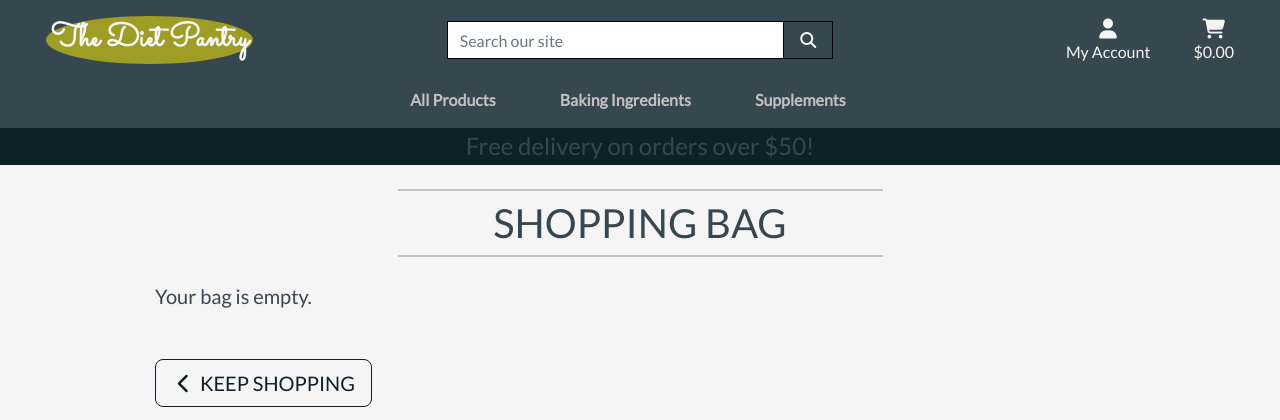
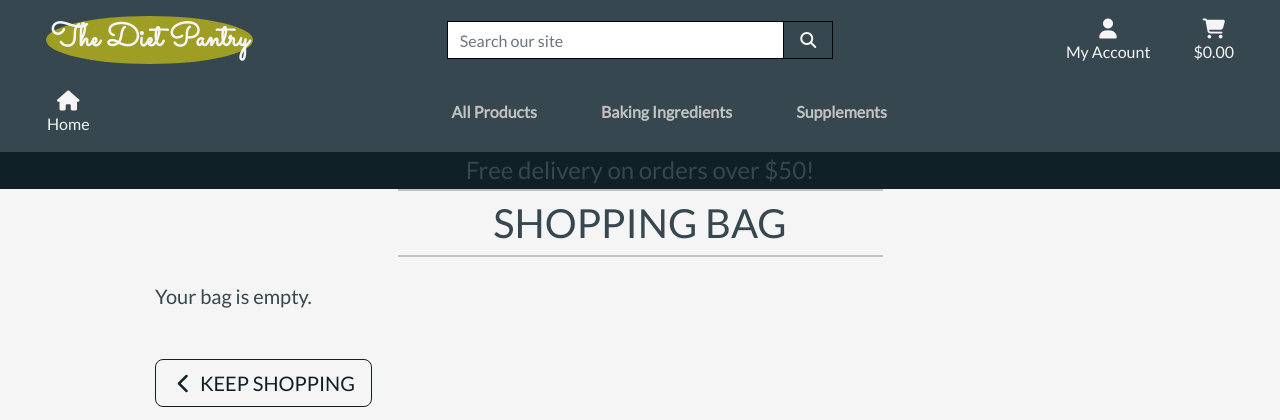
Before and after one commit to Code-Institute-Submissions/szomoru-MP4-DietPantry_MarResub, a Django app: page /bag/ in a window 1280 px wide. Shown: the top 420 px of the page. Run offline with Django 3.2, Linux system fonts and the light colour scheme; some libraries are stand-ins or nearby versions.

Commit message:
Home and Favourite nav items aded to the top navigation

```diff
--- a/templates/base.html
+++ b/templates/base.html
@@ -71,6 +71,16 @@
             </div>
             <div class="col-12 col-lg-4 my-auto py-1 py-lg-0">
               <ul class="list-inline list-unstyled text-center text-lg-right my-0">
+                {% if request.user.is_authenticated %}
+                    <li class="list-inline-item">
+                        <a class="nav-link text-black d-block" href="{% url 'favourite' %}">
+                            <div class="text-center color-secondary">
+                                <div><i class="far fa-thumbs-up fa-lg" aria-hidden="true"></i></div>
+                                <p class="my-0">My Favourites</p>
+                            </div>
+                        </a>
+                    </li>
+                {% endif %}
                 <li id="my-account" class="list-inline-item dropdown">
                   <a class="color-secondary border-radius nav-link" href="#" id="user-options" data-toggle="dropdown" aria-haspopup="true" aria-expanded="false">
                     <div id="my_account" class="text-center">
--- a/templates/includes/mobile-top-header.html
+++ b/templates/includes/mobile-top-header.html
@@ -1,3 +1,11 @@
+<li class="list-inline-item">
+    <a class="nav-link text-black d-block" href="/">
+        <div class="text-center color-secondary">
+            <div><i class="fas fa-home fa-lg" aria-hidden="true"></i></div>
+            <p class="my-0">Home</p>
+        </div>
+    </a>
+</li>
 <li class="list-inline-item">
     <a class="text-black nav-link d-block d-lg-none" href="#" id="mobile-search" data-toggle="dropdown" aria-haspopup="true" aria-expanded="false">
         <div class="text-center color-secondary">
@@ -33,7 +41,7 @@
                 <a href="{% url 'add_product' %}" class="dropdown-text dropdown-item">Product Management</a>
             {% endif %}
             <a href="{% url 'profile' %}" class="dropdown-text dropdown-item">My Profile</a>
-            <a href="{% url 'favourite' %}" class="dropdown-text dropdown-item">My Favourites</a>
+
             <a href="{% url 'account_logout' %}" class="dropdown-text dropdown-item">Logout</a>
         {% else %}
             <a href="{% url 'account_signup' %}" class="dropdown-text dropdown-item">Register</a>
```
